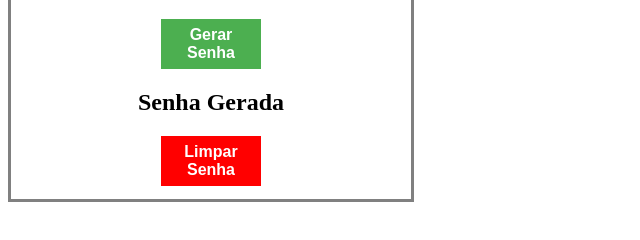
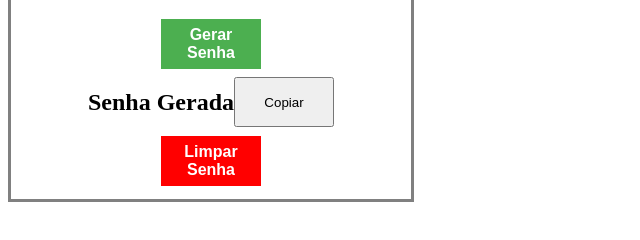
Before and after one commit to kaueleao/Senhas_Aleatorias, a plain HTML site: page index.html in a window 1280 px wide. Shown: the part 72-312 px from the top of the page, without its empty margins (0-640 px from the left). Drawn offline with Linux system fonts and the light colour scheme.

Commit message:
implementado-funcao-copiar

```diff
--- a/index.html
+++ b/index.html
@@ -14,6 +14,9 @@
         <div id=segundo>
 
             <h2 id="resultado">Senha Gerada</h2>
+            <div>
+                <button id="btn" onclick="copiar()">Copiar</button> <!--Ajustar este botão e layout da página-->
+            </div>
 
         </div>
         <div id=terceiro>
--- a/js/script.js
+++ b/js/script.js
@@ -16,6 +16,22 @@ function gerar(){
     }
 }
 
+/* Função copiar a senha gerada. Usado a API Clipboard
+Link referência usado: https://www.delftstack.com/pt/howto/javascript/javascript-copy-to-clipboard/ */
+function copiar(){
+
+    var conteudoCopia = document.getElementById('resultado').innerHTML;
+
+    navigator.clipboard.writeText(conteudoCopia)
+        .then(() => {
+        console.log("Senha copiada...")
+    })
+        .catch(err => {
+        console.log("Erro ao copiar...", err);
+    })
+
+}
+
 //Função utilizada para limpar a tela, caso o usuário queira.
 function limpar(){
     location.reload();
```
